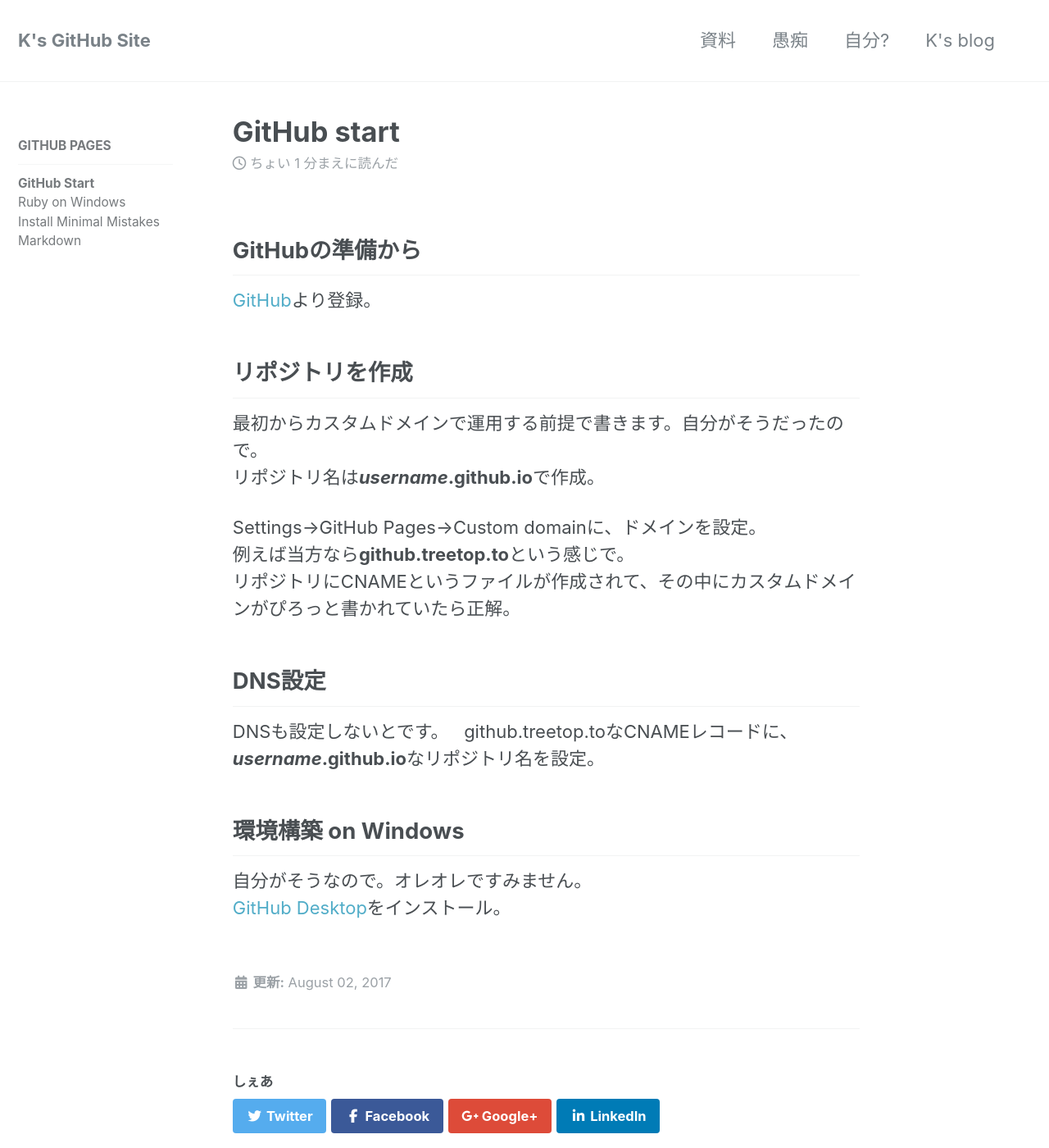
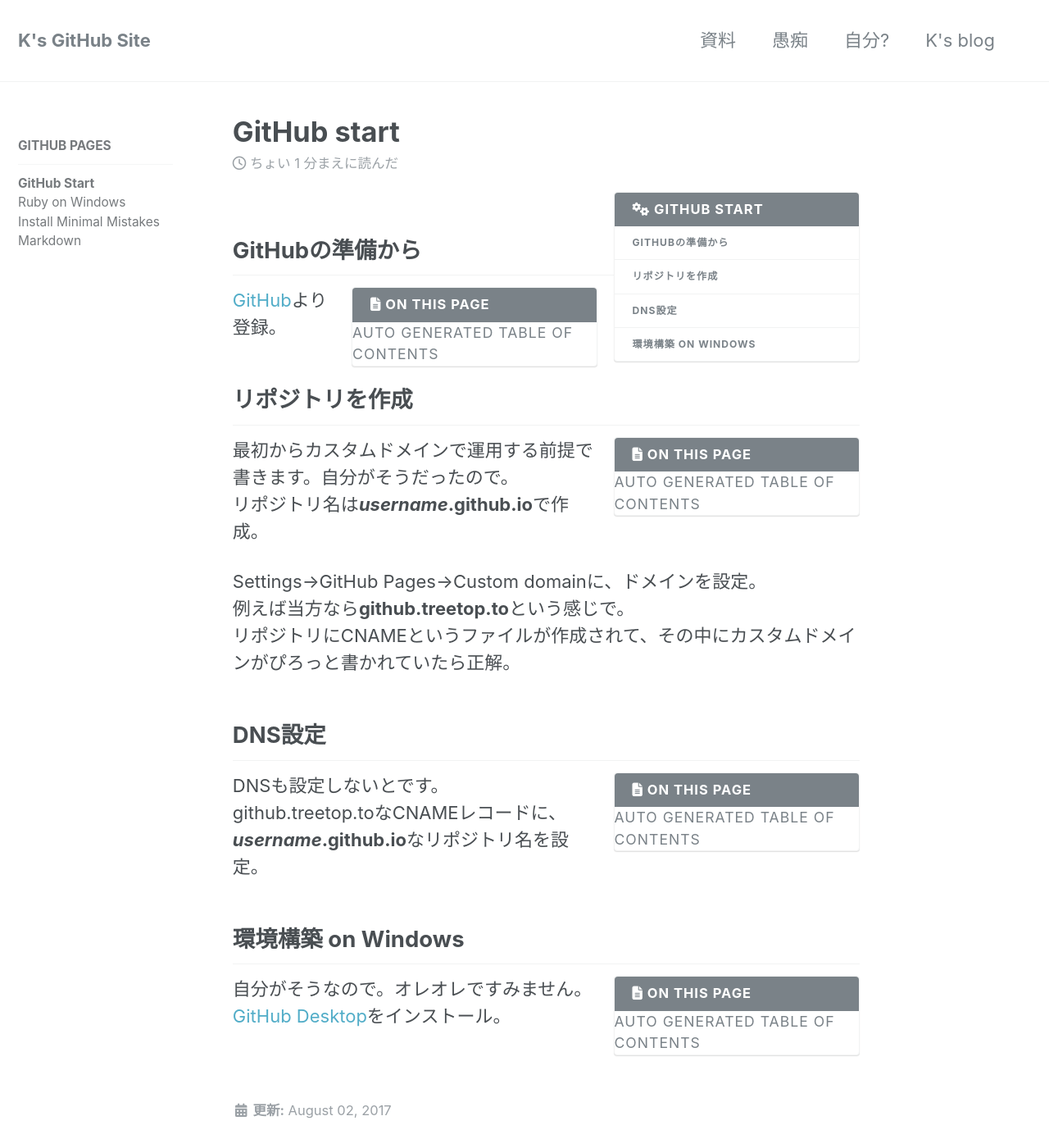
Before and after one commit to laureltreetop/laureltreetop.github.io, a Jekyll site: the page built from _docs/01-github-start.md, in a window 1280 px wide and 1400 px high. Shown: the whole window at 82% size. Built offline with Jekyll 4.4.1, drawn with Linux system fonts in a browser that asks for light colours; nearby versions of some CDN libraries.

Commit message:
Update 01-github-start.md

```diff
--- a/_docs/01-github-start.md
+++ b/_docs/01-github-start.md
@@ -3,10 +3,13 @@ last_modified_at: 2017/08/02 23:02 +0900
 title: "GitHub start"
 permalink: /docs/github-start/
 ---
+{% include toc icon="gears" title="GitHub start" %}
 ## GitHubの準備から
+{% include toc %}
 [GitHub](https://github.com/)より登録。
 
 ## リポジトリを作成
+{% include toc %}
 最初からカスタムドメインで運用する前提で書きます。自分がそうだったので。
 リポジトリ名は***username*.github.io**で作成。
 
@@ -15,9 +18,11 @@ Settings→GitHub Pages→Custom domainに、ドメインを設定。
 リポジトリにCNAMEというファイルが作成されて、その中にカスタムドメインがぴろっと書かれていたら正解。
 
 ## DNS設定
+{% include toc %}
 DNSも設定しないとです。
 github.treetop.toなCNAMEレコードに、***username*.github.io**なリポジトリ名を設定。
 
 ## 環境構築 on Windows
+{% include toc %}
 自分がそうなので。オレオレですみません。
 [GitHub Desktop](https://desktop.github.com/)をインストール。
```
